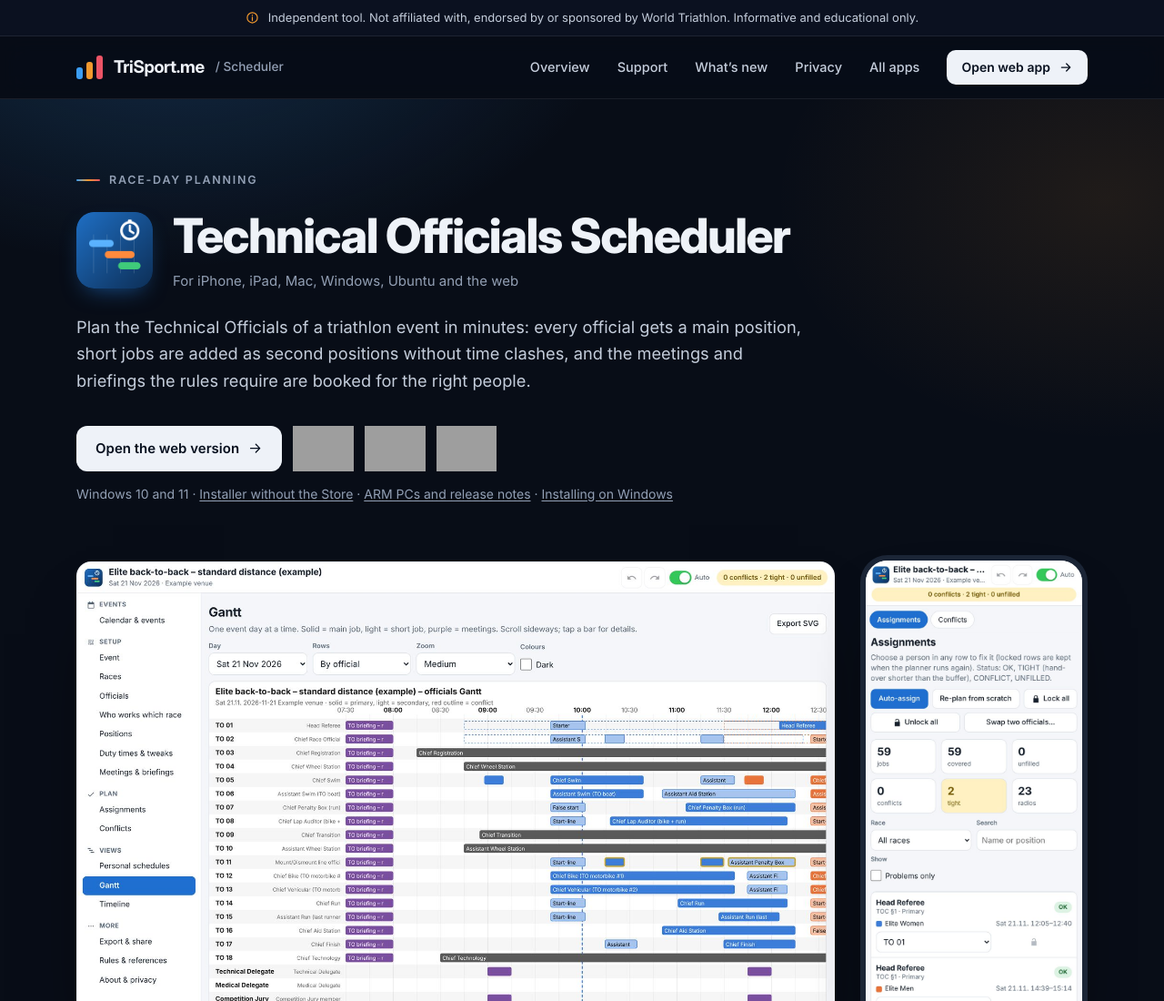
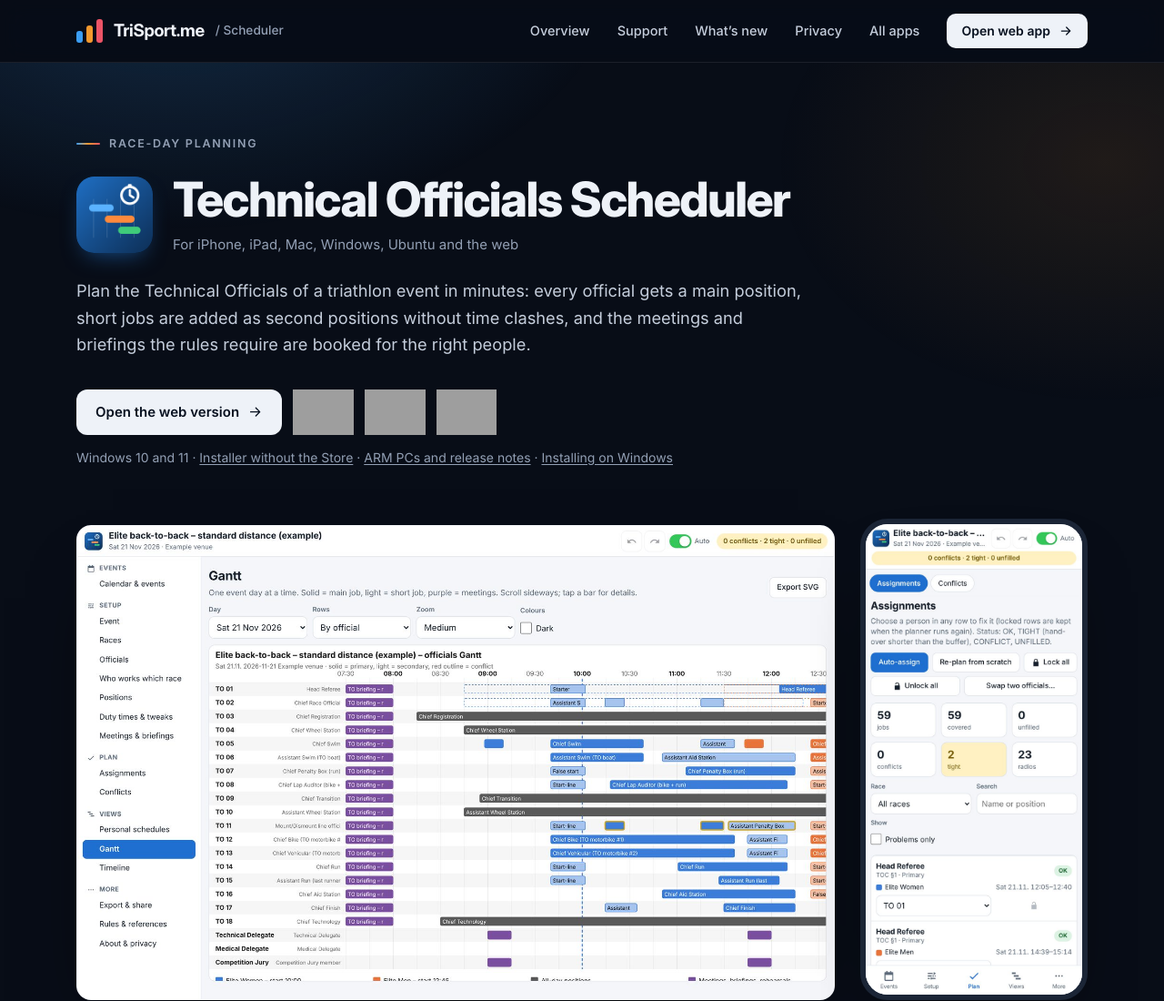
Before and after one commit to bojansurbatovic-web/technical-officials-scheduler, a website: page site/scheduler/index.html in a window 1280 px wide. Shown: the top 1100 px of the page at 91% size. Drawn offline with Linux system fonts and the light colour scheme; grey boxes are pictures that could not be loaded; files whose address does not match are found by name.

Commit message:
Remove the independence strip from the top of every page
The banner above the header ('Independent project. Not affiliated with
or endorsed by World Triathlon...') is removed from all ten pages at
the owner's request. Each page still states its independence lower
down: the home page in its Independence section and footer, the other
pages in their footers.

Co-Authored-By: Claude Opus 5.5 <noreply@anthropic.com>
Claude-Session: https://claude.ai/code/session_01J2t64FtXcufPWXfpe7TD1Q

```diff
--- a/site/scheduler/index.html
+++ b/site/scheduler/index.html
@@ -78,12 +78,6 @@
 </svg>
 
 <a class="skip" href="#main">Skip to content</a>
-<div class="notice" role="note">
-  <div class="wrap">
-    <svg class="icon" aria-hidden="true"><use href="#i-info"/></svg>
-    <span>Independent tool. Not affiliated with, endorsed by or sponsored by World Triathlon. Informative and educational only.</span>
-  </div>
-</div>
 <header class="header">
   <div class="wrap">
     <a class="brand" href="../" aria-label="TriSport.me home">
```
Also changed, not shown: site/index.html (+0 -7 lines), site/privacy.html (+0 -6 lines), site/scheduler/privacy.html (+0 -6 lines), site/scheduler/support.html (+0 -6 lines), site/scheduler/whats-new.html (+0 -6 lines), site/support.html (+0 -6 lines), site/trianatomy/index.html (+0 -6 lines), site/tricarbon/index.html (+0 -6 lines), site/triofficial/index.html (+0 -6 lines).
